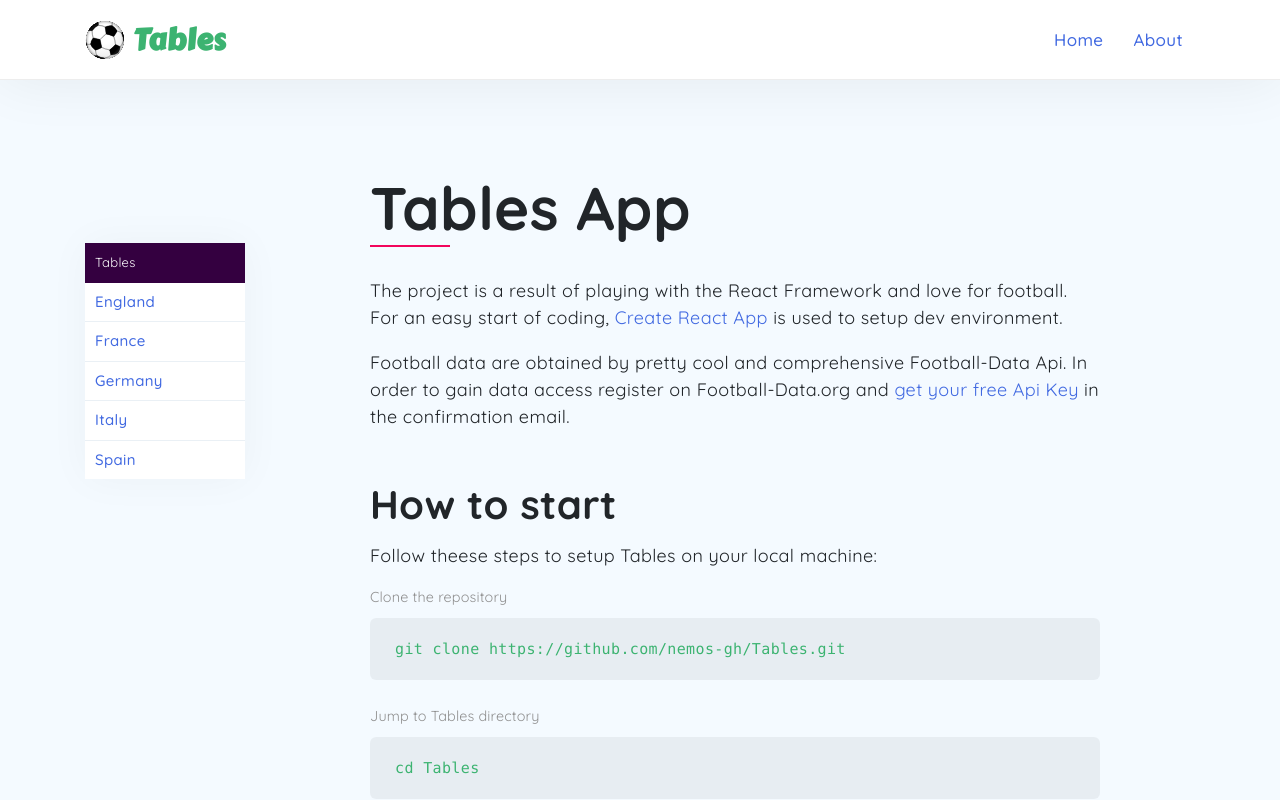
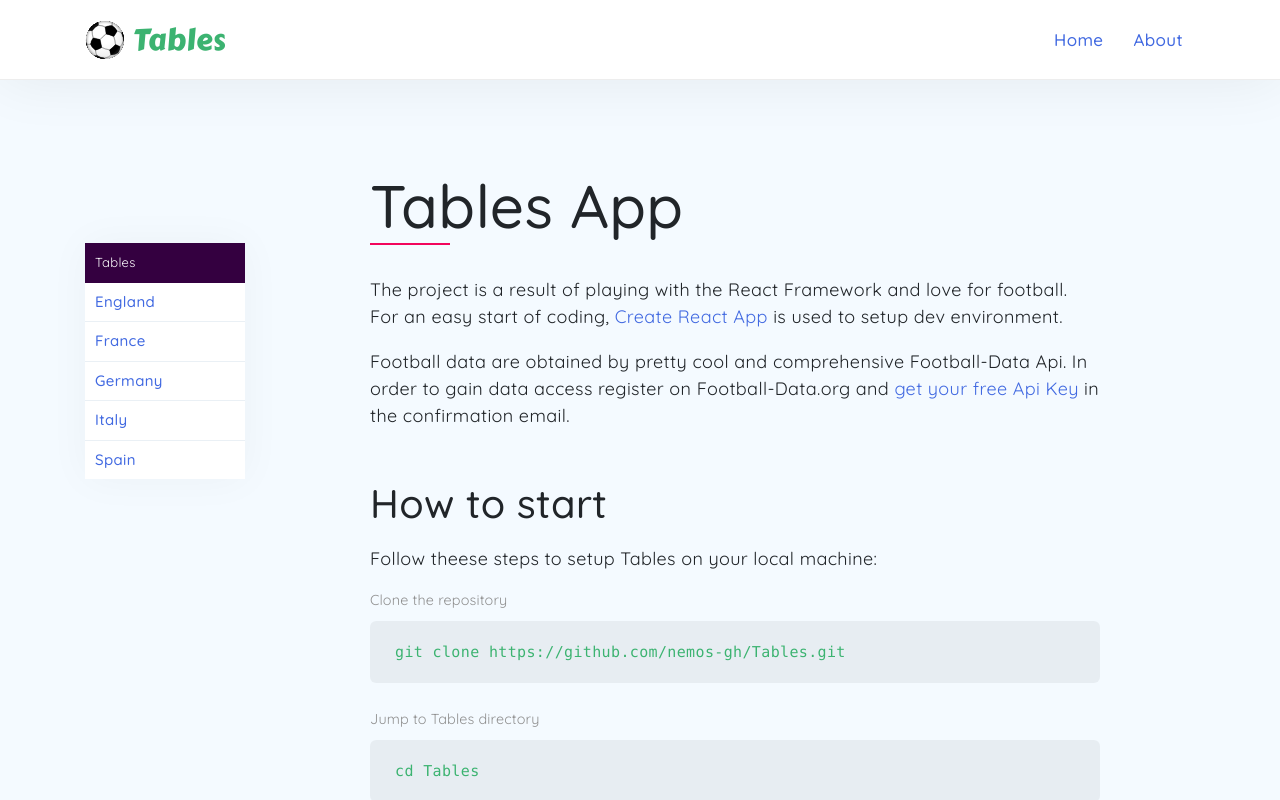
Before and after one commit to nemos-gh/Tables, a React (Create React App) app: page / in a window 1280 px wide. Shown: the top 800 px of the page. Built offline with nearby package versions, Linux system fonts and the light colour scheme.

Commit message:
Typography cede cleanup

```diff
--- a/src/scss/base/_typography.scss
+++ b/src/scss/base/_typography.scss
@@ -1,26 +1,17 @@
-h1 {
-  margin-bottom: px-to-rem(20);
-  font-weight: 700;
-}
-
-h2 {
-  font-weight: 700;
-}
-
-
 .h-1 {
   position: relative;
-  margin: px-to-rem(18) 0 px-to-rem(39);
+  padding-bottom: 4px;
+  margin: px-to-rem(16) 0 px-to-rem(36);
   font-family: $font-primary;
   line-height: px-to-rem(60);
   font-size: px-to-rem(60);
-  font-weight: 700;
+  font-weight: 500;
 
   &::after {
     content: '';
     display: block;
     position: absolute;
-    bottom: -9px;
+    bottom: -5px;
     left: 0;
     width: 80px;
     height: 2px;
```
